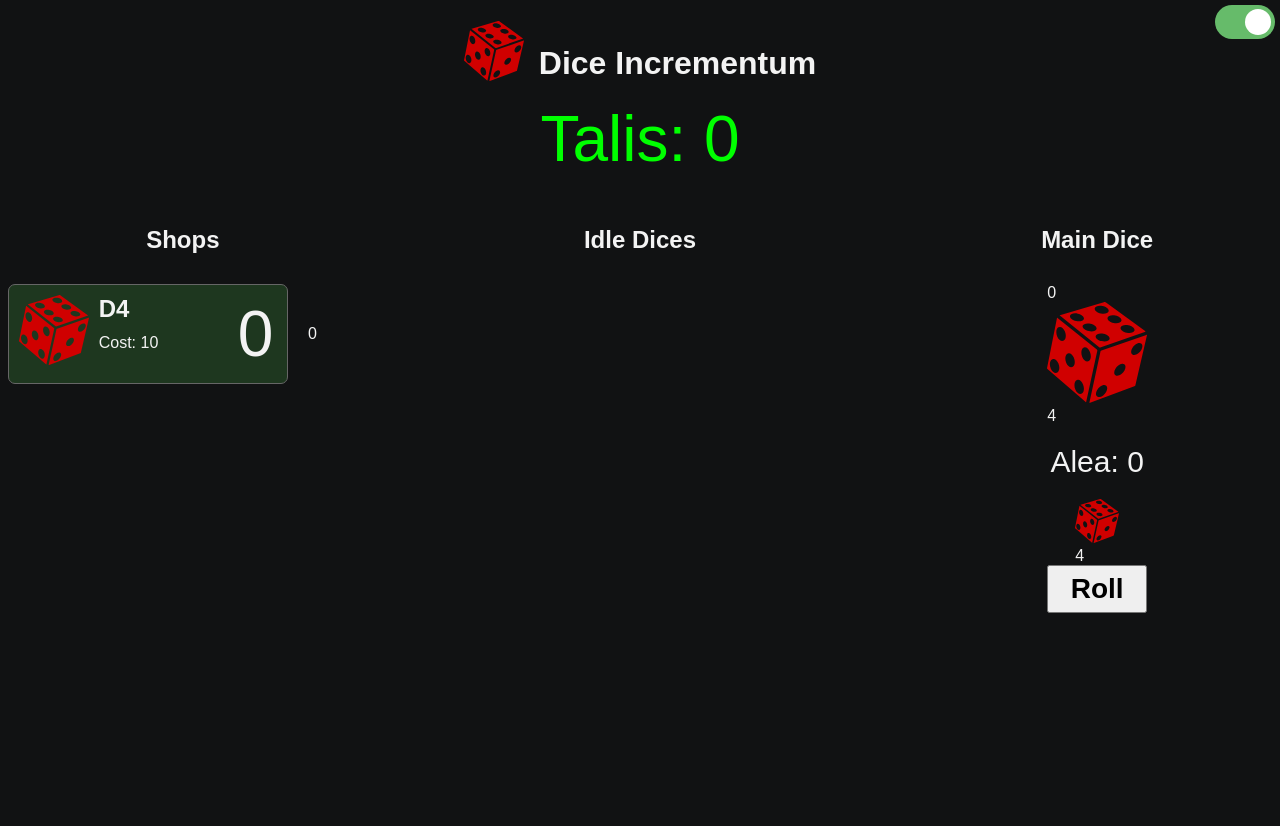
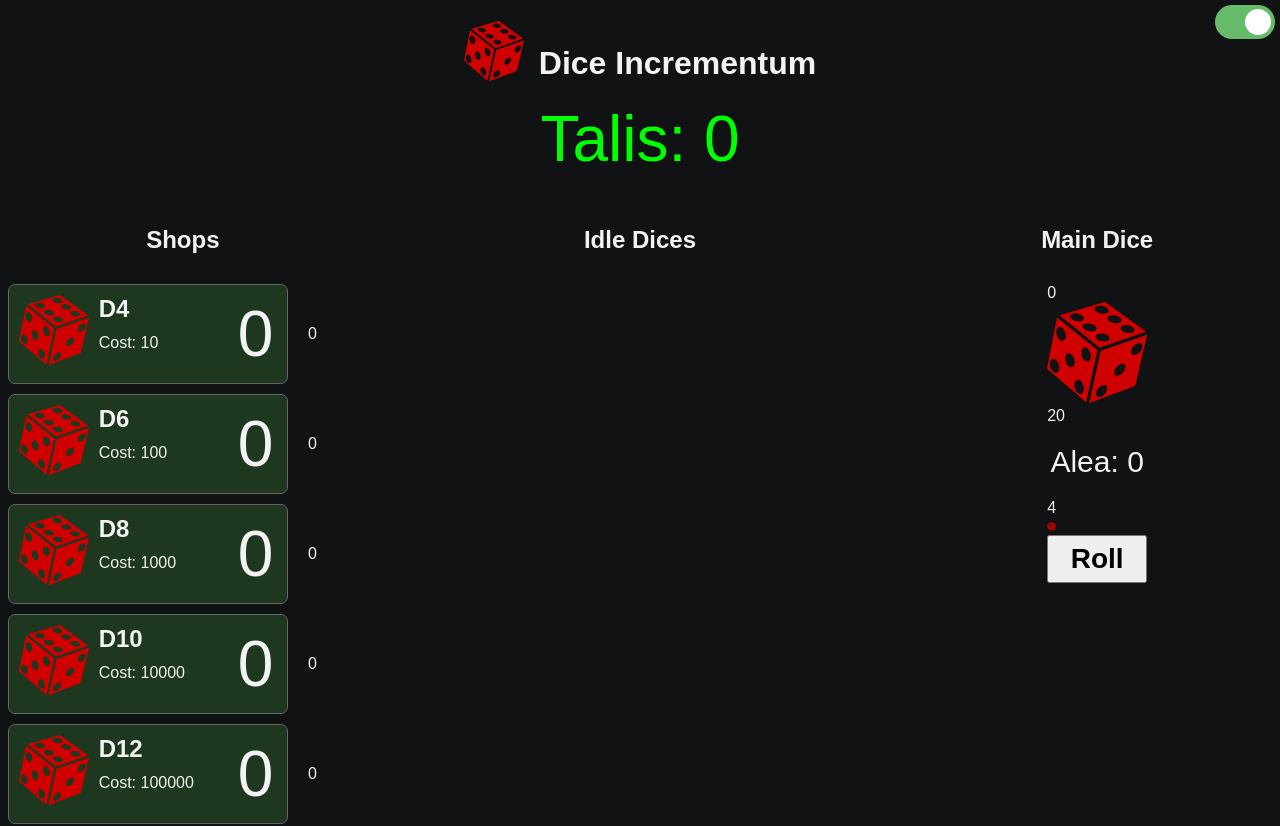
Before and after one commit to Afkar-Saga/idle-dice, a Vue app: page / in a window 1280 px wide. Shown: the top 826 px of the page. Before the commit the page ends 800 px from the top, so only its background shows below. Built offline with nearby package versions, Linux system fonts and the light colour scheme.

Commit message:
active dice

```diff
--- a/index.html
+++ b/index.html
@@ -4,7 +4,7 @@
 		<meta charset="UTF-8" />
 		<link rel="icon" href="/favicon.ico" />
 		<meta name="viewport" content="width=device-width, initial-scale=1.0" />
-		<title>Idle Dice</title>
+		<title>Dice Incrementum</title>
 	</head>
 	<body>
 		<div id="app"></div>
--- /dev/null
+++ b/src/assets/scss/_dice.scss
@@ -0,0 +1,16 @@
+$main-width: 120px;
+$idle-width: 24px;
+$active-width: 44px;
+
+@mixin rolling {
+  animation: roll 1s ease-out;
+}
+
+@keyframes roll {
+  0% {
+    transform: rotateY(0deg);
+  }
+  100% {
+    transform: rotateY(3600deg);
+  }
+}
--- a/src/assets/scss/_section.scss
+++ b/src/assets/scss/_section.scss
@@ -1,7 +1,4 @@
 $padding: 30px;
-$m-dice-width: 120px;
-$i-dice-width: 24px;
-$a-dice-width: 44px;
 @mixin h2 {
   text-align: center;
   margin-bottom: 30px;
--- a/src/components/DiceActive.vue
+++ b/src/components/DiceActive.vue
@@ -1,27 +1,41 @@
 <template>
-	<div>
-		<img src="../assets/dice-logo.svg" alt="dice" />
-		<div>{{ dice.sides }}</div>
-		<div v-if="dice.result">{{ dice.result }}</div>
+	<div v-if="unlocked" :class="{bought: dice.bought}">
+		<TheDice
+		  :side="dice.sides"
+      :result="dice.result"
+      :is-rolling="dice.isRolling"
+		/>
+    <div v-if="!dice.bought" class="cost">
+      <div>Cost: {{ dice.cost }}</div>
+      <button type="button" @click="activeDiceStore.buyDice(dice.id)">Buy</button>
+    </div>
 	</div>
 </template>
 
 <script setup>
 import { storeToRefs } from "pinia"
 import { useActiveDiceStore } from '../stores/ActiveDiceStore'
+import { useCurrencyStore } from "../stores/CurrencyStore"
+import { computed } from "vue"
+import TheDice from "./TheDice.vue"
 const props = defineProps({
 	diceId: Number,
 })
 
+const currency = useCurrencyStore()
+const { totalCurrency } = storeToRefs(currency)
 const activeDiceStore = useActiveDiceStore()
 const { activeDices } = storeToRefs(activeDiceStore)
 const dice = activeDices.value.find(d => d.id == props.diceId)
+const unlocked = computed(() => {
+  return totalCurrency.value >= dice.cost
+})
 
 </script>
 
 <style lang="scss" scoped>
-@use '../assets/scss/section';
+@use '../assets/scss/dice';
 img {
-	width: section.$a-dice-width;
+  width: dice.$active-width;
 }
 </style>
--- a/src/components/DiceIdle.vue
+++ b/src/components/DiceIdle.vue
@@ -26,8 +26,8 @@ onMounted(() => {
 </script>
 
 <style lang="scss" scoped>
-@use '../assets/scss/section';
+@use '../assets/scss/dice';
 img {
-	max-width: section.$i-dice-width;
+	max-width: dice.$idle-width;
 }
 </style>
--- a/src/components/SectionDiceMain.vue
+++ b/src/components/SectionDiceMain.vue
@@ -3,7 +3,7 @@
     <h2>Main Dice</h2>
 		<div class="main-dice" @click="mainDiceStore.rollDice">
       <div>{{ mainDice.result }}</div>
-      <img src="../assets/dice-logo.svg" alt="dice" v-bind:class="{ rolling: isRolling }" />
+      <img src="../assets/dice-logo.svg" alt="dice" :class="{ rolling: mainDice.isRolling }" />
       <div>{{ mainDice.sides }}</div>
     </div>
 		<div class="stored-currency">Alea: {{ currency.storedCurrency }}</div>
@@ -27,7 +27,7 @@ import { useMainDiceStore } from "../stores/MainDiceStore"
 import DiceActive from "./DiceActive.vue"
 
 const mainDiceStore = useMainDiceStore()
-const { mainDice, isRolling } = storeToRefs(mainDiceStore)
+const { mainDice } = storeToRefs(mainDiceStore)
 const activeDiceStore = useActiveDiceStore()
 const { activeDices, resultSum, disabled } = storeToRefs(activeDiceStore)
 const currency = useCurrencyStore()
@@ -35,10 +35,10 @@ const currency = useCurrencyStore()
 
 <style lang="scss" scoped>
 @use "../assets/scss/section";
+@use "../assets/scss/dice";
 .container {
   display: flex;
   flex-direction: column;
-  justify-content: space-around;
   align-items: center;
   padding: section.$padding 5px;
   h2 {
@@ -47,12 +47,12 @@ const currency = useCurrencyStore()
   .main-dice {
     min-width: 100px;
     img {
-      max-width: section.$m-dice-width;
+      max-width: dice.$main-width;
       cursor: pointer;
     }
-    // img:hover {
-    //   transform: scale(1.1);
-    // }
+    img:hover {
+      transform: scale(1.1);
+    }
     .idle {
       animation: rotateZ 100s linear infinite;
     }
@@ -81,6 +81,7 @@ const currency = useCurrencyStore()
       position: absolute;
     }
     .dice-container {
+      width: 100%;
       display: flex;
       flex-direction: row;
       gap: 10px;
--- /dev/null
+++ b/src/components/TheDice.vue
@@ -0,0 +1,24 @@
+<template>
+  <div class="dice">
+    <div class="side">{{ props.side }}</div>
+    <img src="../assets/dice-logo.svg" alt="dice" :class="{ rolling: props.isRolling }">
+    <div v-if="props.result">{{ props.result }}</div>
+  </div>
+</template>
+
+<script setup>
+const props = defineProps({
+  side: Number,
+  result: Number,
+  isRolling: Boolean,
+})
+</script>
+
+<style lang="scss" scoped>
+@use '../assets/scss/dice';
+.dice {
+  .rolling {
+    @include dice.rolling;
+  }
+}
+</style>
--- a/src/dice.js
+++ b/src/dice.js
@@ -3,6 +3,7 @@ export class Dice {
 		this.id = Math.floor(Math.random() * 99999)
 		this.sides = sides
 		this.result = 0
+    this.isRolling = false
 	}
 
 	roll() {
@@ -15,7 +16,7 @@ export class Dice {
 export class IdleDice extends Dice {
 	constructor(sides) {
 		super(sides)
-		this.interval = 5000
+		this.interval = 1000
 	}
 
 	idleRoll(currency) {
@@ -27,7 +28,9 @@ export class IdleDice extends Dice {
 }
 
 export class ActiveDice extends Dice {
-	constructor(sides) {
+	constructor(sides, cost, bought = false) {
 		super(sides)
+    this.cost = cost
+    this.bought = bought
 	}
 }
--- a/src/stores/ActiveDiceStore.js
+++ b/src/stores/ActiveDiceStore.js
@@ -5,9 +5,16 @@ import { useCurrencyStore } from "./CurrencyStore";
 export const useActiveDiceStore = defineStore('activeDiceStore', {
   state: () => ({
     /** @type {ActiveDice[]} */
-    activeDices: [new ActiveDice(4)],
+    activeDices: [
+      new ActiveDice(4, 0, true),
+      new ActiveDice(4, 100),
+      new ActiveDice(4, 5000),
+      new ActiveDice(4, 20000),
+      new ActiveDice(4, 100000),
+    ],
     resultSum: 0,
     disabled: false,
+    interval: 1000,
   }),
   actions: {
     rollDices() {
@@ -15,12 +22,19 @@ export const useActiveDiceStore = defineStore('activeDiceStore', {
       setTimeout(() => {
         this.resultSum = 0
         this.disabled = false
-      }, 1000)
+      }, this.interval)
       const currency = useCurrencyStore()
       this.activeDices.forEach(dice => {
-        this.resultSum += dice.roll()
+        if (dice.bought) this.resultSum += dice.roll()
       })
       currency.storeCurrency(currency.storedCurrency + this.resultSum)
+    },
+    buyDice(diceId) {
+      const dice = this.activeDices.find(dice => dice.id === diceId)
+      const currency = useCurrencyStore()
+      if (currency.totalCurrency < dice.cost) return
+      currency.totalCurrency -= dice.cost
+      dice.bought = true
     }
   }
 })
--- a/src/stores/MainDiceStore.js
+++ b/src/stores/MainDiceStore.js
@@ -4,19 +4,18 @@ import { Dice } from "../dice"
 
 export const useMainDiceStore = defineStore("mainDiceStore", {
 	state: () => ({
-		mainDice: new Dice(4),
-		isRolling: false,
+		mainDice: new Dice(20),
 	}),
 	actions: {
 		rollDice() {
 			setTimeout(() => {
-				this.isRolling = false
+				this.mainDice.isRolling = false
 				this.mainDice.roll()
 				const currency = useCurrencyStore()
 				currency.updateTotalCurrency(currency.totalCurrency + currency.storedCurrency * this.mainDice.result)
 				currency.storeCurrency(0)
 			}, 2000)
-			this.isRolling = true
+			this.mainDice.isRolling = true
 		}
 	}
 })
--- a/src/stores/ShopStore.js
+++ b/src/stores/ShopStore.js
@@ -18,9 +18,9 @@ export const useShopStore = defineStore('shopStore', {
       new Shop(new Dice(4), 10),
       new Shop(new Dice(6), 100),
       new Shop(new Dice(8), 1000),
-      new Shop(new Dice(10), 1000),
-      new Shop(new Dice(12), 10000),
-      new Shop(new Dice(20), 100000),
+      new Shop(new Dice(10), 10000),
+      new Shop(new Dice(12), 100000),
+      new Shop(new Dice(20), 1000000),
     ]
   }),
   actions: {
```
